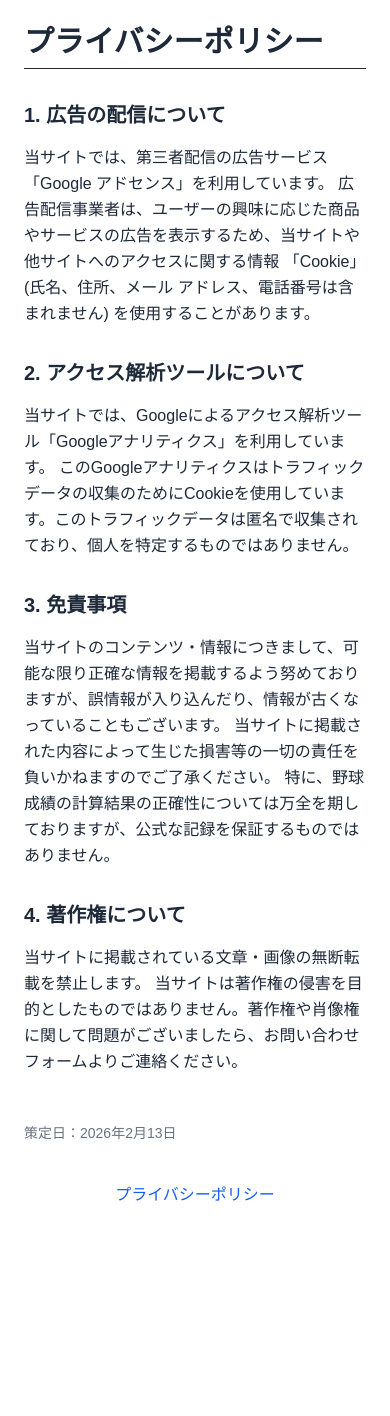
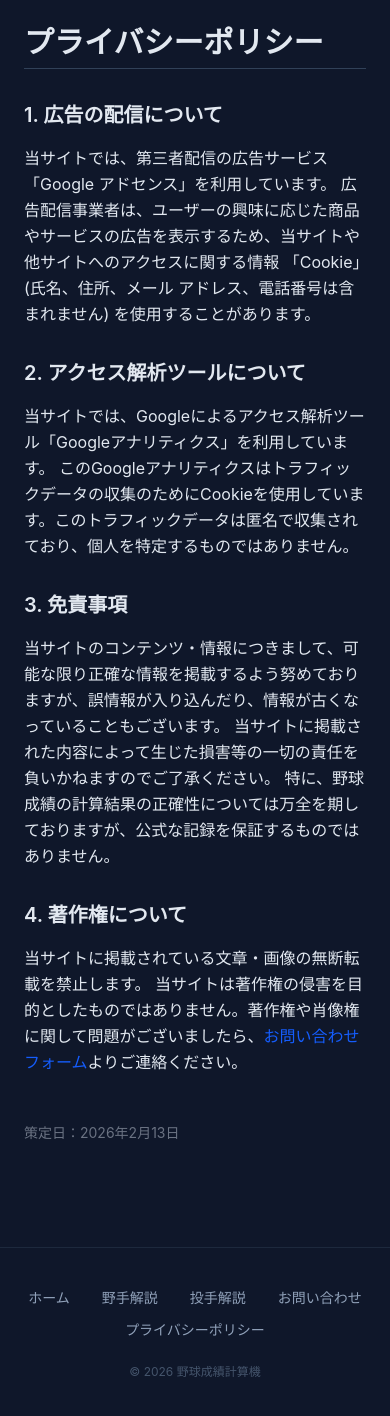
Before and after one commit to kazuya224/Parsonal-Result, a Next.js app: page /privacy in a window 390 px wide. Shown: the top 1416 px of the page. Before the commit the page ends 1223 px from the top, so only its background shows below. Built offline with nearby package versions, Linux system fonts and the light colour scheme.

Commit message:
Ado対策

```diff
--- /dev/null
+++ b/src/app/contact/page.tsx
@@ -0,0 +1,21 @@
+export default function ContactPage() {
+    return (
+      <main className="max-w-4xl mx-auto p-6 md:p-12 text-slate-200">
+        <h1 className="text-3xl font-bold mb-8 border-b border-slate-700 pb-2">お問い合わせ</h1>
+        <p className="mb-6">
+          当サイトに関するご意見・ご質問、または著作権等に関する問題がございましたら、以下のフォームよりご連絡ください。
+        </p>
+        <div className="aspect-video w-full">
+          {/* Googleフォームの埋め込みコードをここに貼り付け */}
+          <iframe
+            src="https://docs.google.com/forms/d/e/1FAIpQLSdtdm9AxBQqN44Vw5zJ6utU6I3IkUqUNy_Fv8MT2fbUwYw38g/viewform?usp=header"
+            width="100%"
+            height="800"
+            className="rounded-lg bg-slate-800"
+          >
+            読み込んでいます…
+          </iframe>
+        </div>
+      </main>
+    );
+  }
--- a/src/app/globals.css
+++ b/src/app/globals.css
@@ -1,8 +1,8 @@
 @import "tailwindcss";
 
 :root {
-  --background: #ffffff;
-  --foreground: #171717;
+  --background: #0f172a;
+  --foreground: #f1f5f9;
 }
 
 @theme inline {
@@ -12,15 +12,11 @@
   --font-mono: var(--font-geist-mono);
 }
 
-@media (prefers-color-scheme: dark) {
-  :root {
-    --background: #0a0a0a;
-    --foreground: #ededed;
-  }
+html,
+body {
+  background-color: #0f172a;
+  color: #f1f5f9;
+  margin: 0;
+  padding: 0;
+  overscroll-behavior: none;
 }
-
-body {
-  background: var(--background);
-  color: var(--foreground);
-  font-family: Arial, Helvetica, sans-serif;
-}
--- /dev/null
+++ b/src/app/guide/batter/page.tsx
@@ -0,0 +1,15 @@
+import ExplanatoryText from "@/components/seo/ExplanatoryText";
+
+export default function BatterGuide() {
+  return (
+    <main className="max-w-4xl mx-auto p-6 md:p-12 text-slate-200">
+      <h1 className="text-3xl font-bold mb-6 border-b border-slate-700 pb-2">
+        野手成績の計算方法と評価基準
+      </h1>
+      <ExplanatoryText mode="batter" />
+      <div className="mt-12">
+        <a href="/" className="text-blue-400 hover:underline">← 計算機に戻る</a>
+      </div>
+    </main>
+  );
+}
--- /dev/null
+++ b/src/app/guide/pitcher/page.tsx
@@ -0,0 +1,21 @@
+import ExplanatoryText from "@/components/seo/ExplanatoryText";
+
+export default function PitcherGuide() {
+  return (
+    <main className="max-w-4xl mx-auto p-6 md:p-12 text-slate-200 leading-relaxed">
+      <h1 className="text-3xl font-bold mb-6 border-b border-slate-700 pb-2">
+        投手成績（防御率・WHIP）の計算方法と目安
+      </h1>
+      <p className="mb-8 text-slate-400">
+        投手の安定感を示す「防御率」や、1イニングに出したランナー数を示す「WHIP」について解説します。
+      </p>
+
+      {/* 既存のコンポーネントをピッチャーモードで呼び出す */}
+      <ExplanatoryText mode="pitcher" />
+
+      <div className="mt-8">
+        <a href="/" className="text-blue-400 hover:underline">← 計算機に戻る</a>
+      </div>
+    </main>
+  );
+}
--- a/src/app/home.tsx
+++ b/src/app/home.tsx
@@ -77,7 +77,7 @@ export default function Home() {
   };
 
   return (
-    <div className="min-h-screen bg-[#0f172a] text-slate-200 py-6 md:py-12 px-4 border-t-4 border-blue-500">
+    <div className="bg-[#0f172a] text-slate-200 py-6 md:py-12 px-4 border-t-4 border-blue-500">
       <StructuredData />
 
       <main className="max-w-6xl mx-auto">
--- a/src/app/layout.tsx
+++ b/src/app/layout.tsx
@@ -4,29 +4,18 @@ import "./globals.css";
 import Script from 'next/script';
 import { GoogleAnalytics } from '@next/third-parties/google';
 
-const geistSans = Geist({
-  variable: "--font-geist-sans",
-  subsets: ["latin"],
-});
-
-const geistMono = Geist_Mono({
-  variable: "--font-geist-mono",
-  subsets: ["latin"],
-});
+const geistSans = Geist({ variable: "--font-geist-sans", subsets: ["latin"] });
+const geistMono = Geist_Mono({ variable: "--font-geist-mono", subsets: ["latin"] });
 
 export const metadata: Metadata = {
   title: "【無料】野球成績計算機｜打率・OPS・防御率を一瞬で計算",
-  description: "草野球や部活動の個人成績を簡単に管理。打席数や安打を入力するだけで、打率、出塁率、OPS、セイバーメトリクス指標を瞬時に計算します。SNS共有機能付き。",
-  verification: {google:"MKEF_smWrAbRGi3_yRA8pKHuZsnBMgxdywD9RCVe5YU",},
+  description: "草野球や部活動の個人成績を簡単に管理。打率、出塁率、OPS、防御率などを瞬時に計算し、SNSで共有可能。指標の解説付き。",
+  verification: { google: "MKEF_smWrAbRGi3_yRA8pKHuZsnBMgxdywD9RCVe5YU" },
 };
 
-export default function RootLayout({
-  children,
-}: {
-  children: React.ReactNode;
-}) {
+export default function RootLayout({ children }: { children: React.ReactNode }) {
   return (
-    <html lang="ja">
+    <html lang="ja" className="bg-[#0f172a]">
       <head>
         <Script
           async
@@ -35,15 +24,20 @@ export default function RootLayout({
           strategy="afterInteractive"
         />
       </head>
-      <body
-        className={`${geistSans.variable} ${geistMono.variable} antialiased`}
-      >
-        {children}
+      <body className={`${geistSans.variable} ${geistMono.variable} antialiased bg-[#0f172a] min-h-screen flex flex-col`}>
+        <div className="flex-grow">
+          {children}
+        </div>
 
-        <footer className="py-4 text-center">
-          <a href="/privacy" className="text-blue-600 hover:underline">
-            プライバシーポリシー
-          </a>
+        <footer className="py-10 mt-20 border-t border-slate-800 bg-[#0f172a] text-center">
+          <div className="flex flex-wrap justify-center gap-x-8 gap-y-3 mb-6 px-4 text-sm font-medium text-slate-400">
+            <a href="/" className="hover:text-blue-400 transition">ホーム</a>
+            <a href="/guide/batter" className="hover:text-blue-400 transition">野手解説</a>
+            <a href="/guide/pitcher" className="hover:text-blue-400 transition">投手解説</a>
+            <a href="/contact" className="hover:text-blue-400 transition">お問い合わせ</a>
+            <a href="/privacy" className="hover:text-blue-400 transition">プライバシーポリシー</a>
+          </div>
+          <p className="text-xs text-slate-600">© 2026 野球成績計算機</p>
         </footer>
 
         <GoogleAnalytics gaId="G-8EHSFZQ7XL" />
--- a/src/app/privacy/page.tsx
+++ b/src/app/privacy/page.tsx
@@ -1,10 +1,12 @@
 import React from 'react';
+import Link from 'next/link';
 
 export default function PrivacyPolicy() {
   return (
-    <main className="max-w-4xl mx-auto p-6 md:p-12 text-gray-800 leading-relaxed">
-      <h1 className="text-3xl font-bold mb-8 border-b pb-2">プライバシーポリシー</h1>
-
+    <main className="max-w-4xl mx-auto p-6 md:p-12 text-slate-200 leading-relaxed">
+      <h1 className="text-3xl font-bold mb-8 border-b border-slate-700 pb-2">
+        プライバシーポリシー
+      </h1>
       <section className="mb-8">
         <h2 className="text-xl font-semibold mb-4">1. 広告の配信について</h2>
         <p>
@@ -34,7 +36,11 @@ export default function PrivacyPolicy() {
         <h2 className="text-xl font-semibold mb-4">4. 著作権について</h2>
         <p>
           当サイトに掲載されている文章・画像の無断転載を禁止します。
-          当サイトは著作権の侵害を目的としたものではありません。著作権や肖像権に関して問題がございましたら、お問い合わせフォームよりご連絡ください。
+          当サイトは著作権の侵害を目的としたものではありません。著作権や肖像権に関して問題がございましたら、
+          <Link href="/contact" className="text-blue-600 hover:underline">
+            お問い合わせフォーム
+          </Link>
+          よりご連絡ください。
         </p>
       </section>
 
--- a/src/app/sitemap.ts
+++ b/src/app/sitemap.ts
@@ -1,13 +1,13 @@
 import { MetadataRoute } from 'next'
 
 export default function sitemap(): MetadataRoute.Sitemap {
+  const baseUrl = 'https://parsonal-result.vercel.app'
+  const lastMod = new Date()
   return [
-    {
-      url: 'https://parsonal-result.vercel.app',
-      lastModified: new Date(),
-      changeFrequency: 'monthly',
-      priority: 1,
-    },
-    // 他にページ（例: /history など）を増やしたらここに追加
+    { url: baseUrl, lastModified: lastMod, priority: 1 },
+    { url: `${baseUrl}/guide/batter`, lastModified: lastMod, priority: 0.8 },
+    { url: `${baseUrl}/guide/pitcher`, lastModified: lastMod, priority: 0.8 },
+    { url: `${baseUrl}/contact`, lastModified: lastMod, priority: 0.5 },
+    { url: `${baseUrl}/privacy`, lastModified: lastMod, priority: 0.3 },
   ]
 }
```
